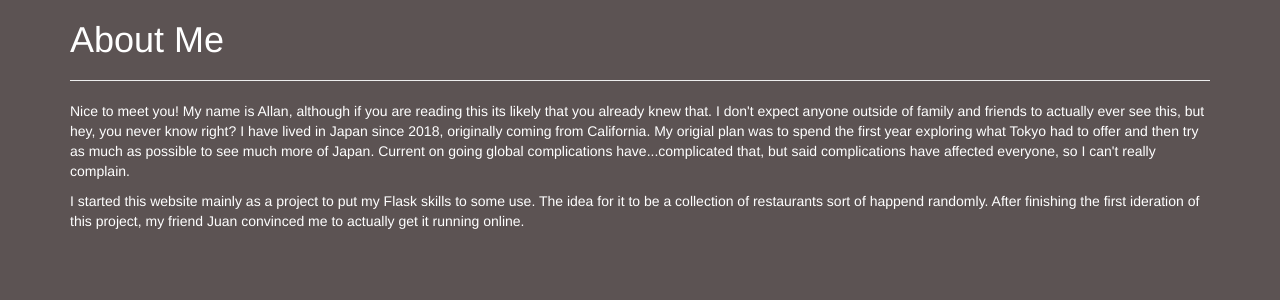
After one commit to AllanSechrist/foreign_foods, a Flask app: page /about in a window 1280 px wide. The commit adds this page. Shown: the top 300 px of the page. Run offline with Flask 2, Linux system fonts and the light colour scheme; some libraries are stand-ins or nearby versions.

Commit message:
add about section

```diff
--- a/application.py
+++ b/application.py
@@ -3,13 +3,14 @@ from flask_bootstrap import Bootstrap
 from flask_sqlalchemy import SQLAlchemy
 from flask_login import LoginManager
 from flask_ckeditor import CKEditor
+from secret_keys import SECRET_KEY
 
 app = Flask(__name__)
 login_manager = LoginManager()
 login_manager.init_app(app)
 
 
-app.config['SECRET_KEY'] = 'randomnotsoRandomKey35828skdfjWaions'
+app.config['SECRET_KEY'] = SECRET_KEY
 ckeditor= CKEditor(app)
 Bootstrap(app)
 
--- a/main.py
+++ b/main.py
@@ -25,6 +25,11 @@ def admin_only(function):
 @app.route("/")
 def home():
     return render_template('index.html')
+
+
+@app.route("/about")
+def about():
+    return render_template('about.html')
 
 
 @app.route('/register', methods=["GET", "POST"])
--- /dev/null
+++ b/templates/about.html
@@ -0,0 +1,26 @@
+{% extends 'bootstrap/base.html' %}
+
+
+{% block styles %}
+{{ super() }}
+  <link rel="stylesheet" href="{{ url_for('static', filename='css/styles.css')}}">
+{% endblock %}
+
+{% block content%}
+<div class="container">
+  <h1>About Me</h1>
+  <hr>
+  <p>Nice to meet you! My name is Allan, although if you are reading this its likely that you already knew that.
+    I don't expect anyone outside of family and friends to actually ever see this, but hey, you never know right?
+    I have lived in Japan since 2018, originally coming from California. My origial plan was to spend the first year
+    exploring what Tokyo had to offer and then try as much as possible to see much more of Japan. Current on going
+    global complications have...complicated that, but said complications have affected everyone, so I can't really complain.
+  </p>
+  <p>
+    I started this website mainly as a project to put my Flask skills to some use. The idea for it to be a collection of restaurants
+    sort of happend randomly. After finishing the first ideration of this project, my friend Juan convinced me to actually get it running
+    online.
+  </p>
+
+</div>
+{% endblock %}
--- a/templates/index.html
+++ b/templates/index.html
@@ -15,6 +15,7 @@
             <hr class="my-4">
             <p>You just found the right place! Checkout my collection of foreign restaurants in Tokyo!</p>
             <a class="btn btn-warning btn-lg" href="{{ url_for('restaurants')}}" role="button">Let's Go!</a>
+            <a class="btn btn-secondary btn-lg" href="{{ url_for('about')}}" role="button">About Me</a>
         </div>
     </div>
 
```
Also changed, not shown: 1 other file.
